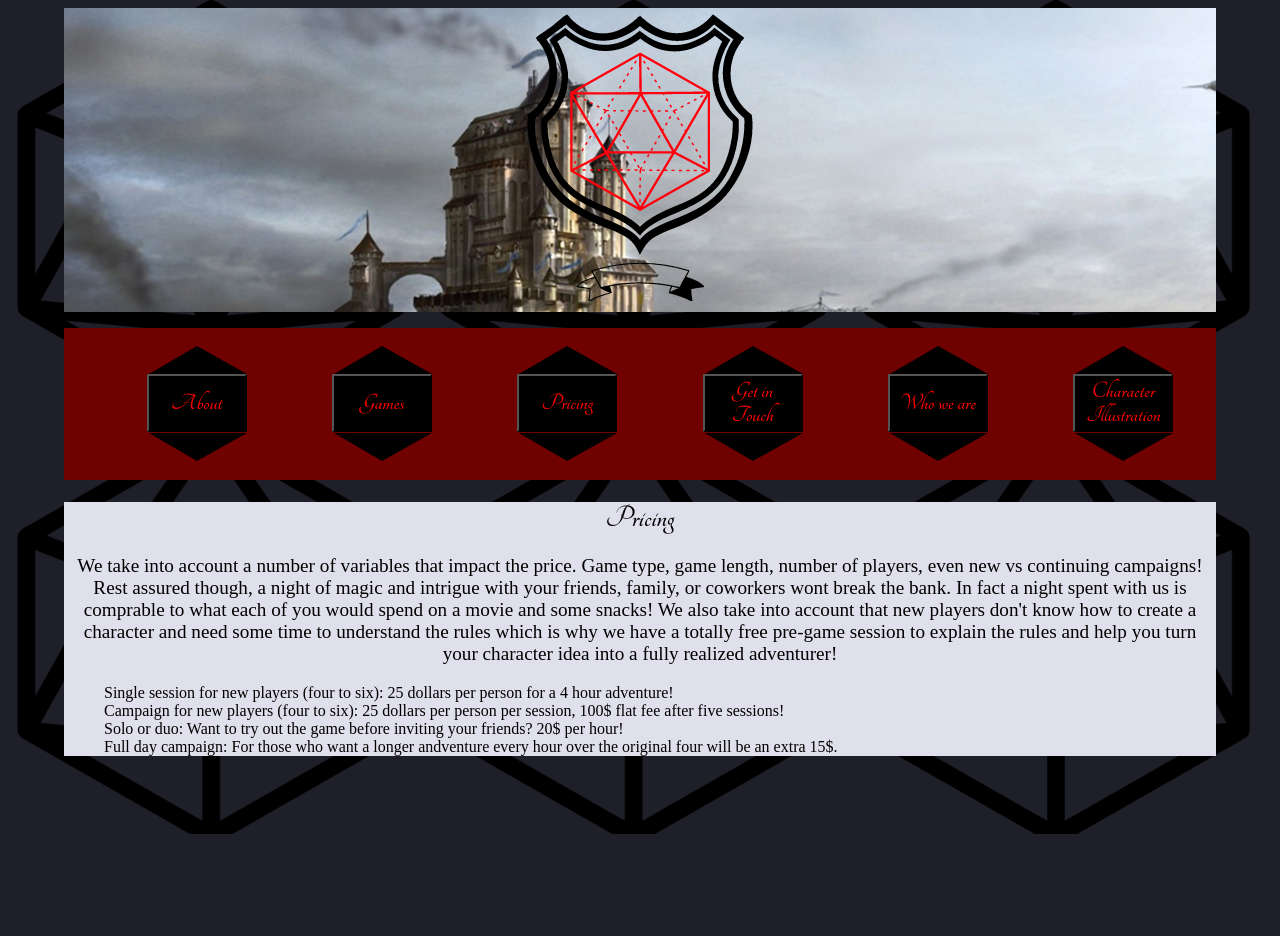
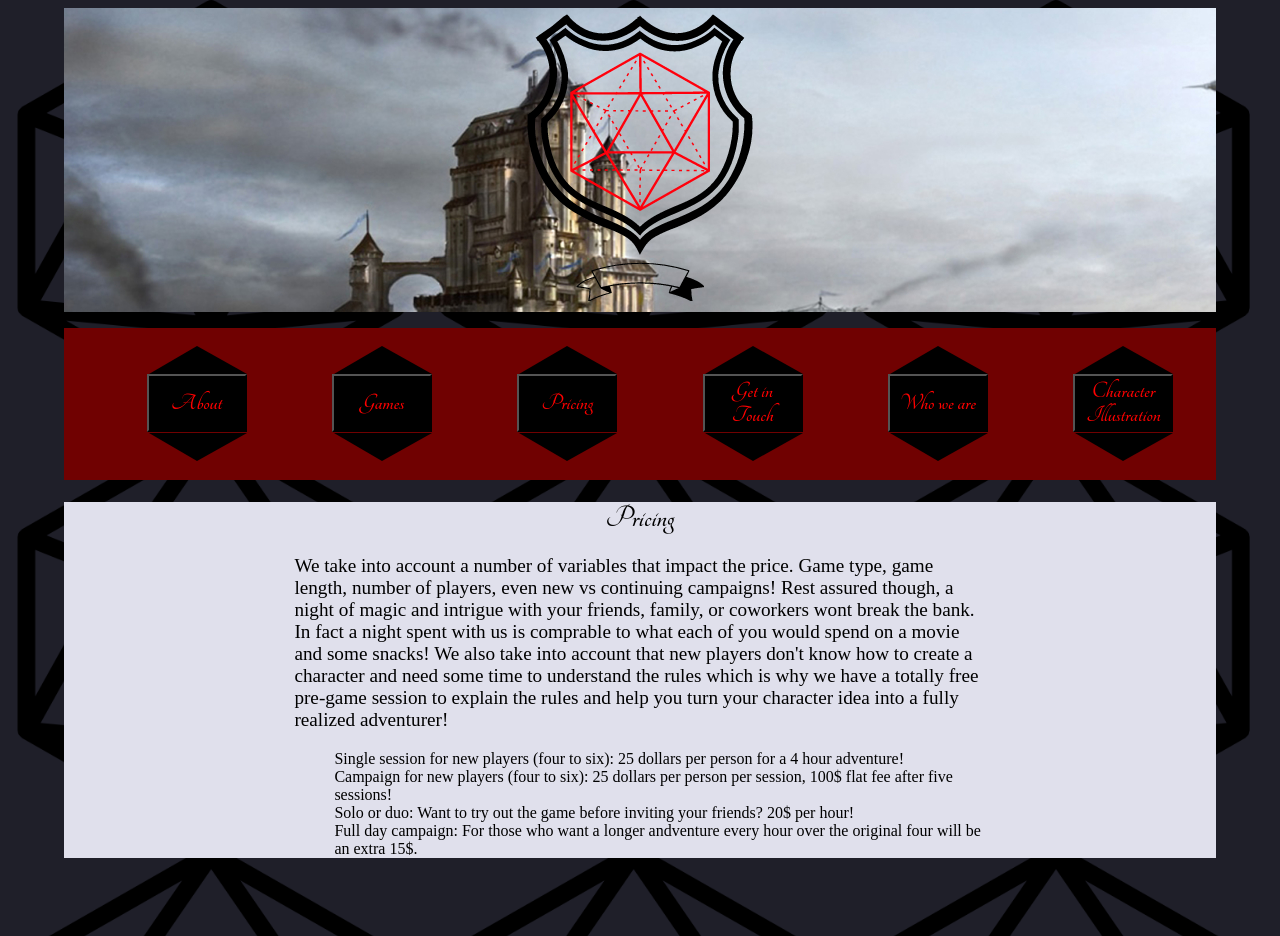
Before and after one commit to jcsryan/DM-page, a React (Create React App) app: page / in a window 1280 px wide. Both pictures are taken after a click on the button "Pricing". Before the commit the page ends 834 px from the top, so only its background shows below. Built offline with nearby package versions, Linux system fonts and the light colour scheme.

Commit message:
touch ups

```diff
--- a/src/components/Illustration/illustration.js
+++ b/src/components/Illustration/illustration.js
@@ -15,6 +15,8 @@ function Illustration(){
     return (
 
             <div className="row">
+                <p>Here is a small sample of Cody's artwork.</p>
+                <p>All commissions are per diem, please contact Cody directly for more information!</p>
                 <div className="column">
                 <img src={Murd} className="char" alt="webpage screenshot"></img>
                 <img src={Rocky} className="char" alt="webpage screenshot"></img>
--- a/src/components/Pricing/pricing.js
+++ b/src/components/Pricing/pricing.js
@@ -7,7 +7,7 @@ function Pricing() {
             <div>
                 <h1>Pricing </h1>
             </div>
-            <div>
+            <div className="textmargin">
                 <p>We take into account a number of variables that impact the price. Game type, game length, number of
                     players, even new vs continuing campaigns! Rest assured though, a night of magic and intrigue with
                     your friends, family, or coworkers wont break the bank. In fact a night spent with us is comprable
@@ -17,7 +17,7 @@ function Pricing() {
                     adventurer!
                 </p>
             </div>
-            <div>
+            <div className="textmargin">
                 <ul>
                     <li>Single session for new players (four to six): 25 dollars per person for a 4 hour adventure!</li>
                     <li>Campaign for new players (four to six): 25 dollars per person per session, 100$ flat fee after five sessions!</li>
--- a/src/index.css
+++ b/src/index.css
@@ -35,7 +35,7 @@ h1 {
 
 ul {
   list-style-type: none;
-  text-align: left;
+
 }
 
 .feather {
@@ -180,6 +180,7 @@ ul {
   font-size: larger;
   font-weight: 900;
 
+
 }
 
 .copyright {
@@ -189,6 +190,7 @@ ul {
 .textmargin {
  margin-left: 20%;
  margin-right: 20%;
+ text-align: left;
 }
 
 .quotes {
```
